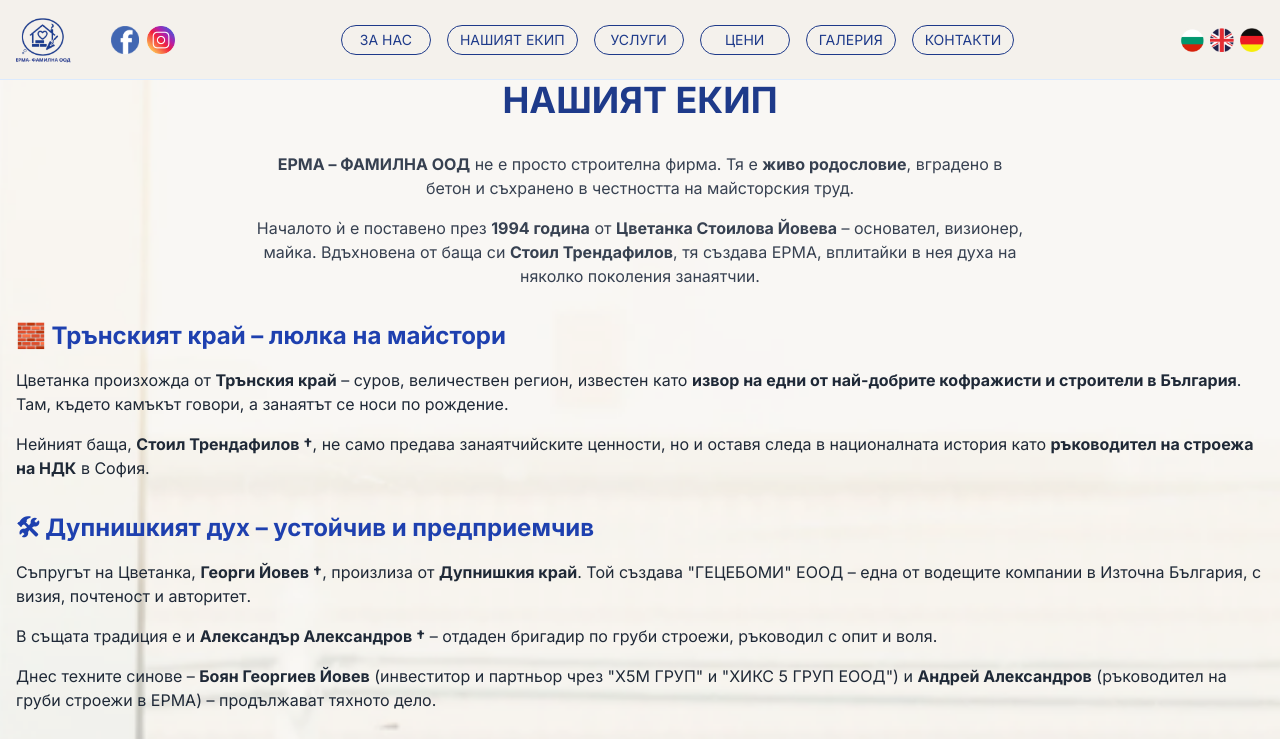
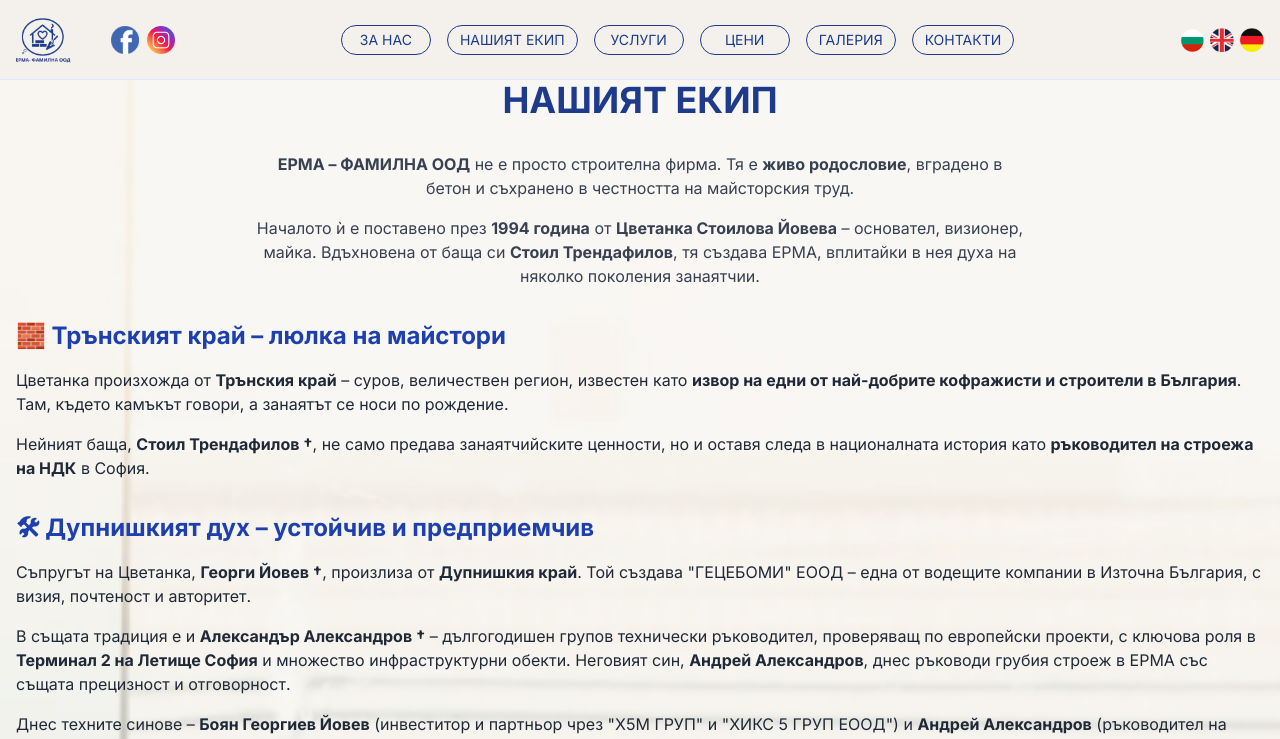
Before and after one commit to Mygidal/ermafamily-site, a Next.js app: page /team in a window 1280 px wide. Shown: the top 739 px of the page. Built offline with nearby package versions, Linux system fonts and the light colour scheme.

Commit message:
Добавен shine ефект върху логото

```diff
--- a/src/app/team/page.tsx
+++ b/src/app/team/page.tsx
@@ -67,9 +67,10 @@ export default function TeamPage() {
         <p>
           Съпругът на Цветанка, <strong>Георги Йовев †</strong>, произлиза от <strong>Дупнишкия край</strong>. Той създава &quot;ГЕЦЕБОМИ&quot; ЕООД – една от водещите компании в Източна България, с визия, почтеност и авторитет.
         </p>
-        <p>
-          В същата традиция е и <strong>Александър Александров †</strong> – отдаден бригадир по груби строежи, ръководил с опит и воля.
-        </p>
+       <p>
+  В същата традиция е и <strong>Александър Александров †</strong> – дългогодишен групов технически ръководител, проверяващ по европейски проекти, с ключова роля в <strong>Терминал 2 на Летище София</strong> и множество инфраструктурни обекти. Неговият син, <strong>Андрей Александров</strong>, днес ръководи грубия строеж в ЕРМА със същата прецизност и отговорност.
+</p>
+
         <p>
           <p>
   Днес техните синове – <strong>Боян Георгиев Йовев</strong> (инвеститор и партньор чрез &quot;Х5М ГРУП&quot; и &quot;ХИКС 5 ГРУП ЕООД&quot;) и <strong>Андрей Александров</strong> (ръководител на груби строежи в ЕРМА) – продължават тяхното дело.
```
